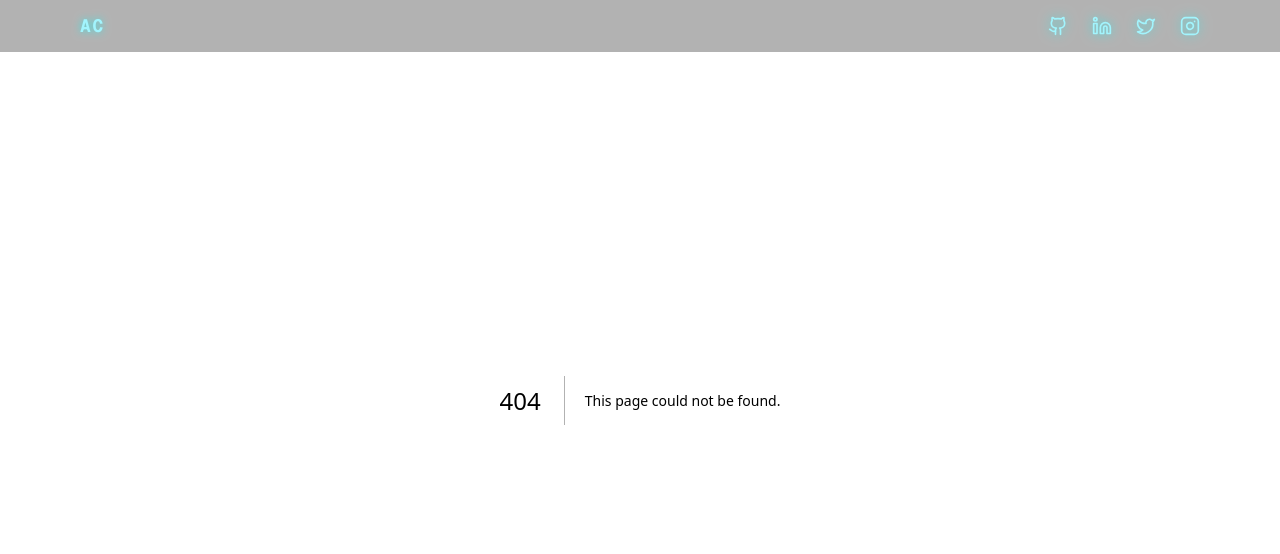
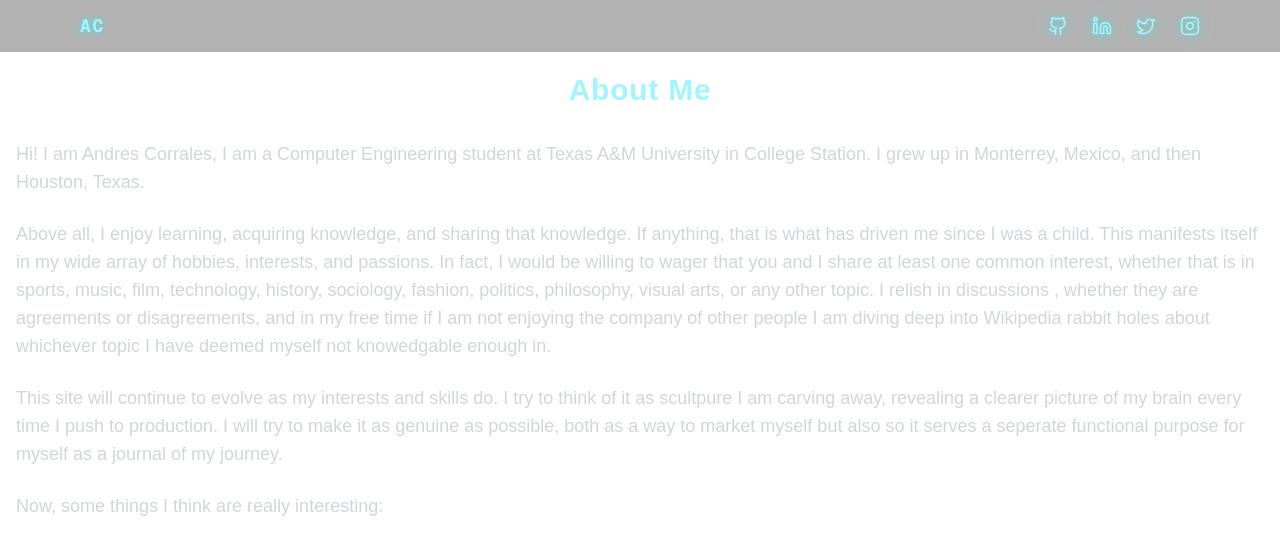
Before and after one commit to andycorrales11/portfolio, a Next.js app: page /about in a window 1280 px wide. Before the commit this address had no page. Shown: the top 554 px of the page. Built offline with nearby package versions, Linux system fonts and the light colour scheme.

Commit message:
About Page

```diff
--- /dev/null
+++ b/src/app/about/page.tsx
@@ -0,0 +1,30 @@
+export default function AboutPage() {
+    return(<main className="container mx-auto px-4 py-10">
+            <h1 className="mb-8 mt-8 text-center text-3xl font-bold tracking-wide text-cyan-200">About Me</h1>
+            <p className="text-lg text-gray-300">
+                Hi! I am Andres Corrales, I am a Computer Engineering student at Texas A&M
+                University in College Station. I grew up in Monterrey, Mexico,
+                and then Houston, Texas.
+            </p>
+            <br/>
+            <p className="text-lg text-gray-300">
+                Above all, I enjoy learning, acquiring knowledge, and sharing that knowledge. If anything, that is
+                what has driven me since I was a child.
+                This manifests itself in my wide array of hobbies, interests, and passions.
+                In fact, I would be willing to wager that you and I share at least one common interest,
+                whether that is in sports, music, film, technology, history, sociology, fashion,
+                politics, philosophy, visual arts, or any other topic. I relish in discussions
+                , whether they are agreements or disagreements, and in my free time if I am
+                not enjoying the company of other people I am diving deep into Wikipedia
+                rabbit holes about whichever topic I have deemed myself not knowedgable enough in.
+            </p>
+            <br/>
+            <p className="text-lg text-gray-300">
+                This site will continue to evolve as my interests and skills do. I try to think of it as scultpure I am carving away, revealing a clearer picture of my brain every time I push to production. I will try to make it as genuine as possible, both as a way to market myself but also so it serves a seperate functional purpose for myself as a journal of my journey.
+            </p>
+            <br/>
+            <p className="text-lg text-gray-300">
+                Now, some things I think are really interesting:
+            </p>
+        </main>);
+}
--- a/src/app/projects/page.tsx
+++ b/src/app/projects/page.tsx
@@ -1,5 +1,3 @@
-'use client';
-
 'use client';
 
 import ProjectCard from '@/components/ProjectCard';
```
